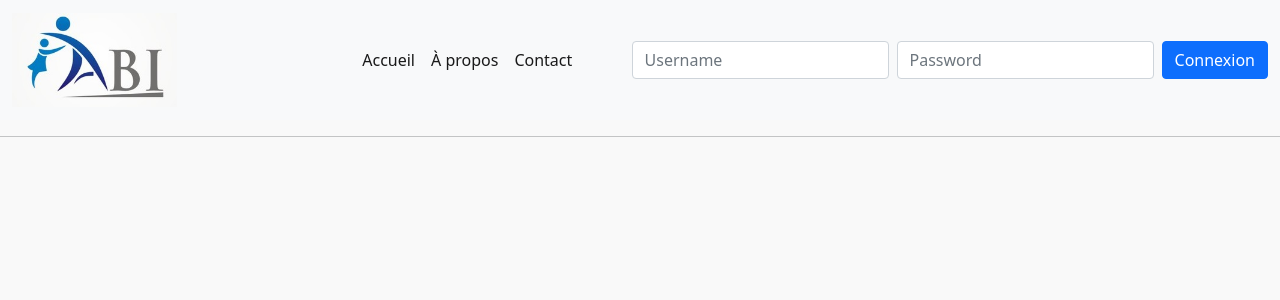
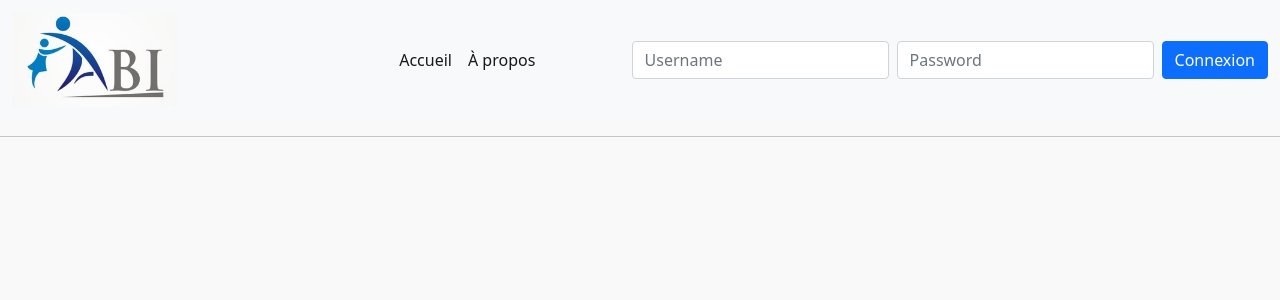
Before and after one commit to QuentinBOul/projetmandarine, a PHP site: template src/view/layout.php in a window 1280 px wide. Shown: the top 300 px of the page. Run offline with PHP 8.4, Linux system fonts and the light colour scheme; the template is opened without the code that fills it, so the values that code supplies are empty; some libraries are stand-ins or nearby versions.

Commit message:
modif navbar

```diff
--- a/src/view/layout.php
+++ b/src/view/layout.php
@@ -48,12 +48,11 @@
                             echo '<a class="nav-link active" aria-current="page" href="./dashboard2">Tableau de bord</a>';}
                             if (isset($_SESSION['user']) && $_SESSION['isLogged'] == true && $_SESSION['user']->getRole() == 'rh' ){
                             echo '<a class="nav-link active" aria-current="page" href="./dashboard3">Tableau de bord</a>';}
+                            if (isset($_SESSION['user'])){
+                                echo '<a class="nav-link active" aria-current="page" href="./contact">Contact</a>';}
                         ?>
                         <li class="nav-item">
                             <a class="nav-link active" aria-current="page" href="./a_propos">&Agrave; propos</a>
-                        </li>
-                        <li class="nav-item">
-                            <a class="nav-link active" aria-current="page" href="./contact">Contact</a>
                         </li>
                     </ul>
                     <?php
```
